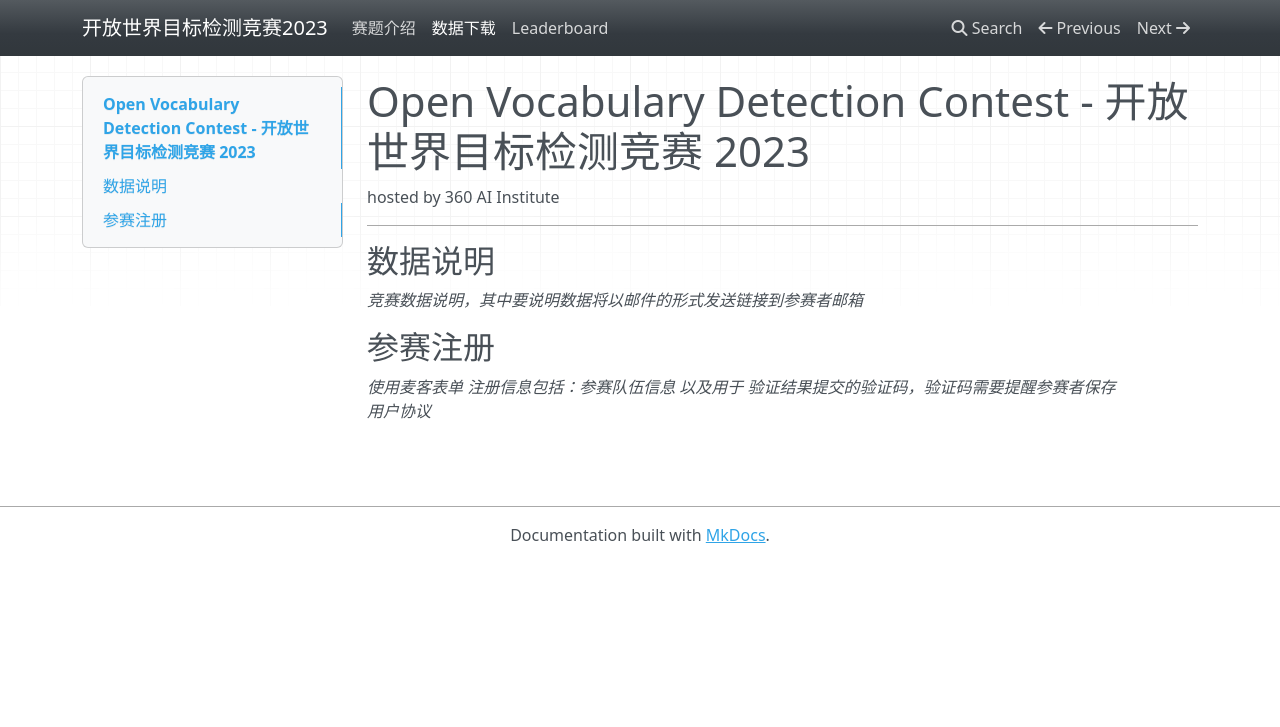
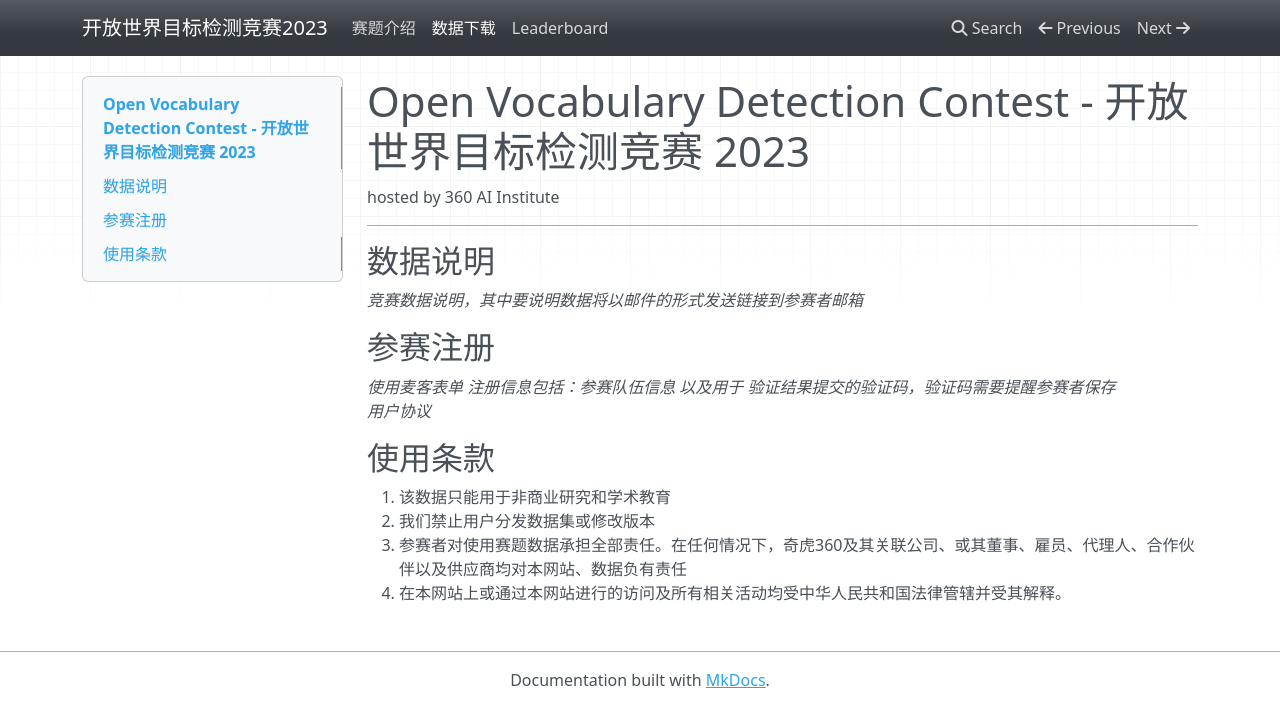
Before and after one commit to 360CVGroup/OVD_Contest, an MkDocs documentation site: the page built from docs/data.md, in a window 1280 px wide. Shown: the top 727 px of the page. Built offline with MkDocs 1.6.1, drawn with Linux system fonts in a browser that asks for light colours; nearby versions of some CDN libraries.

Commit message:
Term of use

```diff
--- a/docs/data.md
+++ b/docs/data.md
@@ -11,3 +11,9 @@ hosted by 360 AI Institute
 *使用麦客表单*
 *注册信息包括：参赛队伍信息 以及用于 验证结果提交的验证码，验证码需要提醒参赛者保存*
 *用户协议*
+
+## 使用条款
+1. 该数据只能用于非商业研究和学术教育
+2. 我们禁止用户分发数据集或修改版本
+3. 参赛者对使用赛题数据承担全部责任。在任何情况下，奇虎360及其关联公司、或其董事、雇员、代理人、合作伙伴以及供应商均对本网站、数据负有责任
+4. 在本网站上或通过本网站进行的访问及所有相关活动均受中华人民共和国法律管辖并受其解释。
```
